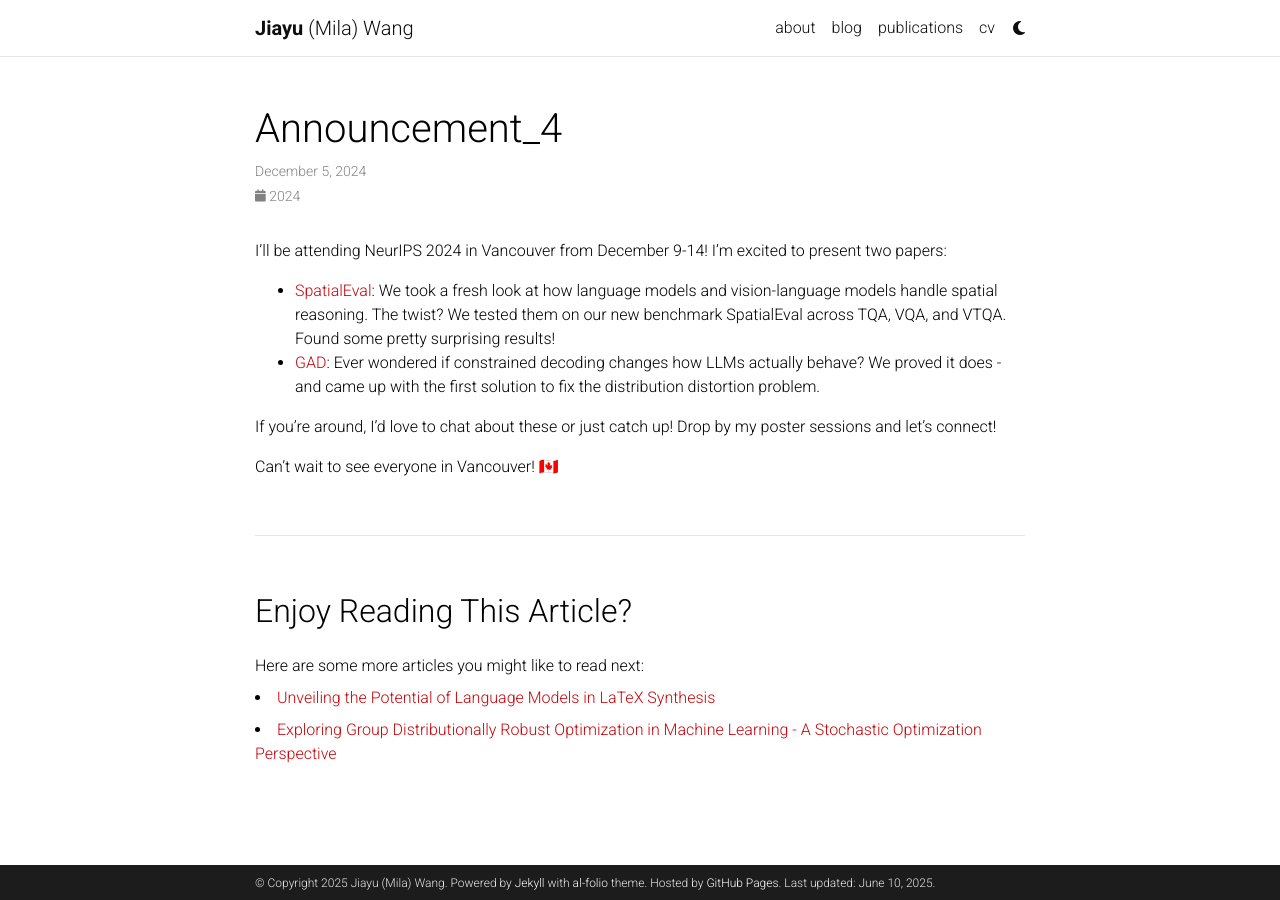
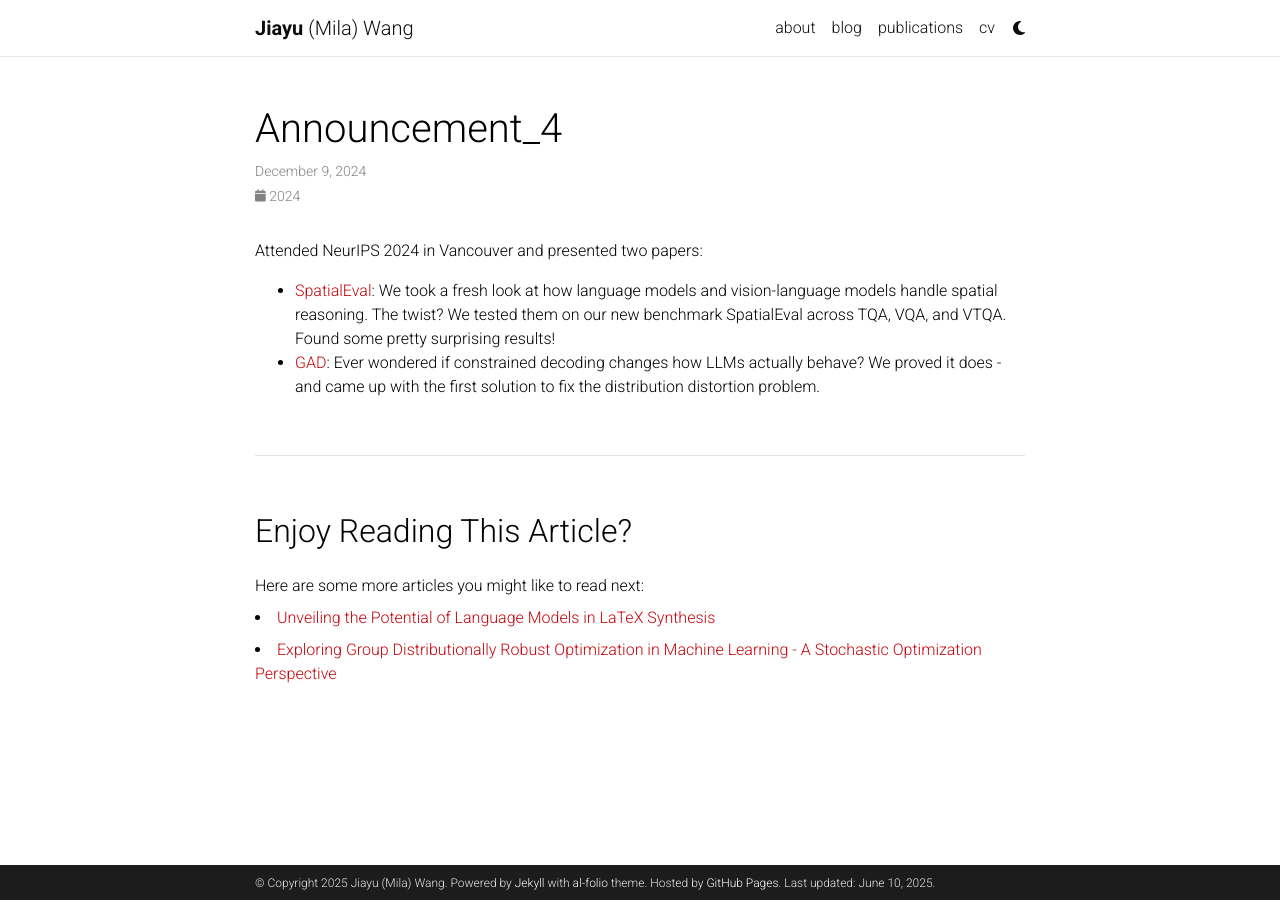
Before and after one commit to jiayuww/jiayuww.github.io, a Jekyll site: the page built from _news/announcement_4.md, in a window 1280 px wide. Built offline with Jekyll 4.4.1, drawn with Linux system fonts in a browser that asks for light colours; nearby versions of some CDN libraries; comment, search, counter and statistics services are not loaded; a style sheet for code colours, icons or effects is not loaded.

Commit message:
add two more papers and update news

```diff
--- a/_news/announcement_4.md
+++ b/_news/announcement_4.md
@@ -1,15 +1,11 @@
 ---
 layout: post
-date: 2024-12-5 12:59:00-0400
+date: 2024-12-9 12:59:00-0400
 inline: true
 related_posts: true
 ---
 
-I'll be attending NeurIPS 2024 in Vancouver from December 9-14! I'm excited to present two papers:
+Attended NeurIPS 2024 in Vancouver and presented two papers:
 
 - [SpatialEval](https://neurips.cc/virtual/2024/poster/94371): We took a fresh look at how language models and vision-language models handle spatial reasoning. The twist? We tested them on our new benchmark SpatialEval across TQA, VQA, and VTQA. Found some pretty surprising results!
 - [GAD](https://neurips.cc/virtual/2024/poster/96599): Ever wondered if constrained decoding changes how LLMs actually behave? We proved it does - and came up with the first solution to fix the distribution distortion problem.
-
-If you're around, I'd love to chat about these or just catch up! Drop by my poster sessions and let's connect!
-
-Can't wait to see everyone in Vancouver! 🇨🇦
```
Also changed, not shown: _bibliography/papers.bib (+24 -0 lines), _news/announcement_5.md (added, +7 -0 lines), _news/announcement_6.md (added, +7 -0 lines), _news/announcement_7.md (added, +12 -0 lines).
